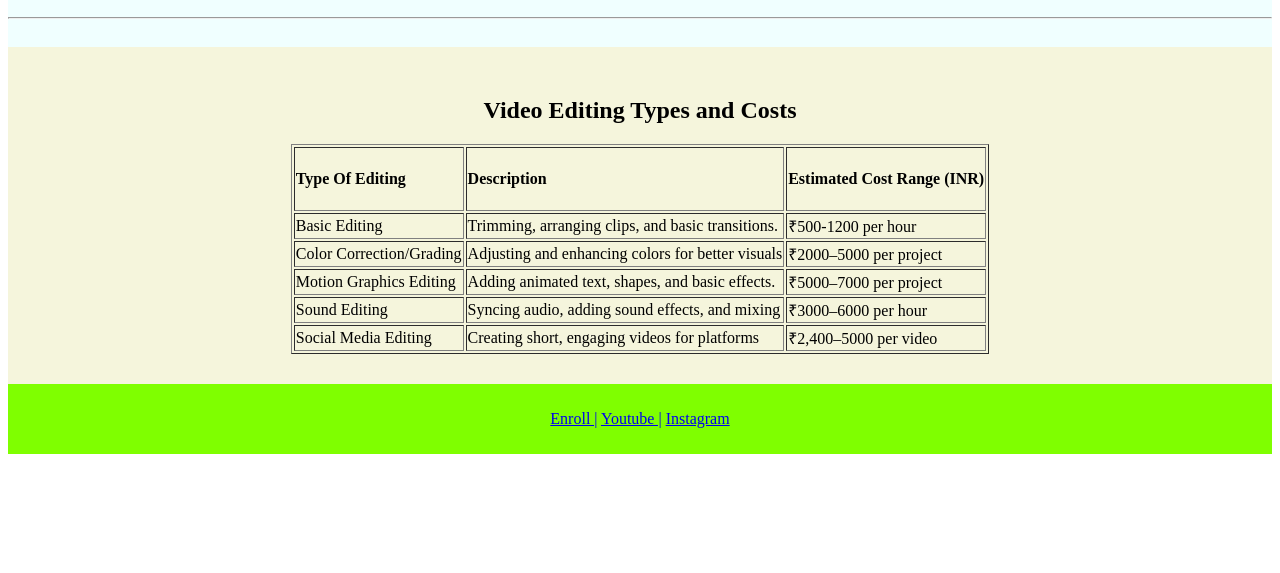
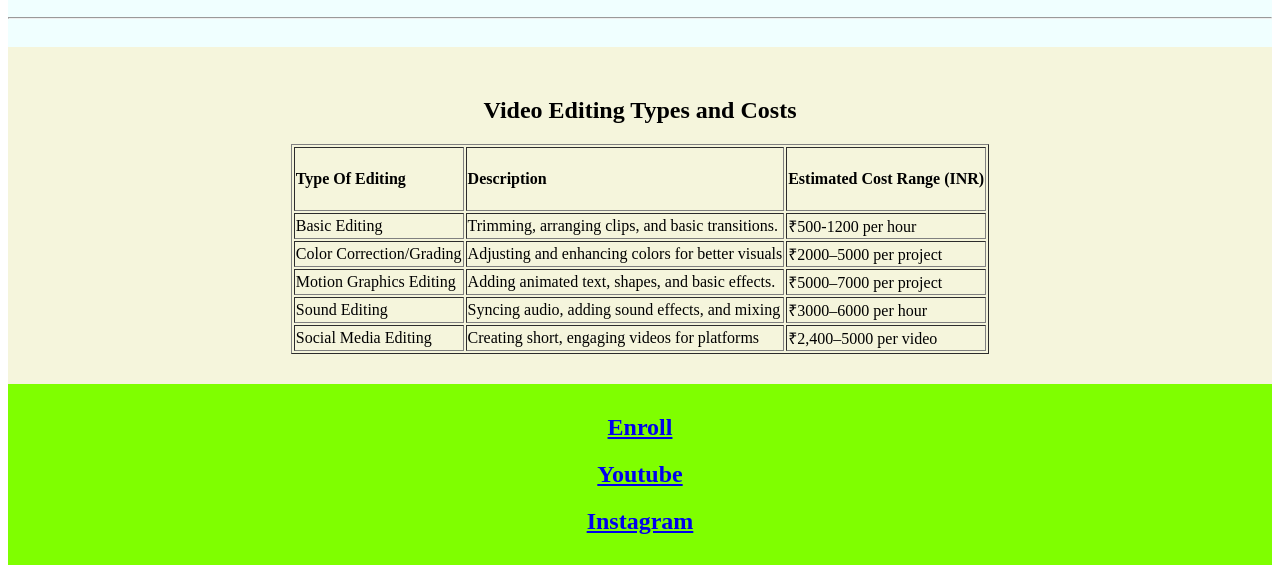
Before and after one commit to ajay26-n/ddzedx26, a plain HTML site: page index.html in a window 1280 px wide. Shown: the part 711-1284 px from the top of the page. Before the commit the page ends 1173 px from the top, so only its background shows below. Drawn offline with Linux system fonts and the light colour scheme.

Commit message:
Update index.html

```diff
--- a/index.html
+++ b/index.html
@@ -61,9 +61,8 @@
 <Center>
     <div class="five">
         <p >
-        <a href="home.html">Enroll |</a> <a href="https://www.youtube.com/results?search_query=ddzed_x">Youtube |</a> <a href="https://www.instagram.com/ddzed_x/">Instagram</a>
+        <a href="home.html"><h2>Enroll </h2></a> <a href="https://www.youtube.com/results?search_query=ddzed_x"><h2>Youtube </h2></a> <a href="https://www.instagram.com/ddzed_x/"><h2>Instagram</h2></a>
         </p>
     </div>
-
 </Center>
     </body>
```
